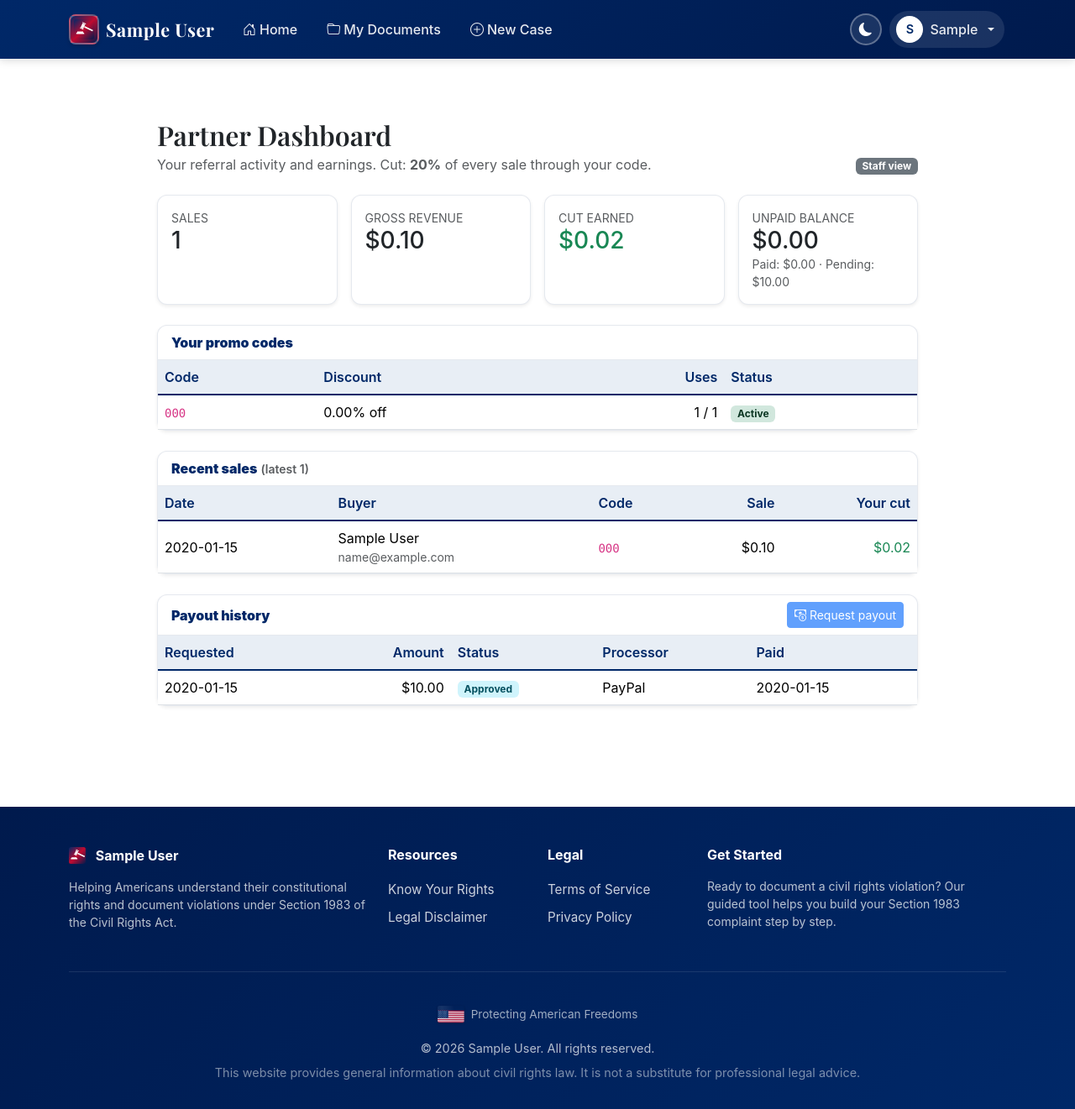
After one commit to LaylaAddi/file-1983, a Django app: page /partner/ in a window 1280 px wide. The commit adds this page. Shown: the whole page at 84% size. Run offline with Django 4.2, Linux system fonts and the light colour scheme; a user stored in the database is signed in; tables that the repository leaves empty hold one stand-in row (values such as "Sample post"); parts of the project's set-up code (start-up, migrations or seed data) failed here and were passed over.

Commit message:
Partner dashboard Phase 2: read-only /partner/ view with sales, cut, payout history

```diff
--- a/config/urls.py
+++ b/config/urls.py
@@ -13,6 +13,7 @@ urlpatterns = [
     path('', include('public_pages.urls')),
     path('accounts/', include('accounts.urls')),
     path('documents/', include('documents.urls')),
+    path('partner/', document_views.partner_dashboard, name='partner_dashboard'),
 
     # Stripe webhook — must be CSRF-exempt; signature verification replaces it
     path('stripe/webhook/', csrf_exempt(document_views.stripe_webhook), name='stripe_webhook'),
--- a/documents/views.py
+++ b/documents/views.py
@@ -1740,3 +1740,23 @@ def stripe_webhook(request):
         # Backstop — catches import errors, attribute errors, anything else.
         logger.exception('Stripe webhook crashed: %s', exc)
         return JsonResponse({'error': f'{type(exc).__name__}: {exc}'}, status=500)
+
+
+
+# ---------------------------------------------------------------------------
+# Partner dashboard — referrers' self-serve view of their sales/cut/payouts
+# ---------------------------------------------------------------------------
+
+def _is_partner(user):
+    return user.is_authenticated and (user.is_revenue_partner or user.is_staff)
+
+
+@login_required
+@user_passes_test(_is_partner)
+def partner_dashboard(request):
+    from .services.partner_stats import get_partner_stats
+
+    stats = get_partner_stats(request.user)
+    return render(request, 'partner/dashboard.html', {
+        'stats': stats,
+    })
--- a/templates/base.html
+++ b/templates/base.html
@@ -123,6 +123,11 @@
                                 <li><a class="dropdown-item" href="{% url 'accounts:profile' %}">
                                     <i class="bi bi-person me-2"></i>Profile
                                 </a></li>
+                                {% if user.is_revenue_partner or user.is_staff %}
+                                <li><a class="dropdown-item" href="{% url 'partner_dashboard' %}">
+                                    <i class="bi bi-cash-coin me-2"></i>Partner Dashboard
+                                </a></li>
+                                {% endif %}
                                 {% if user.is_staff %}
                                 <li><hr class="dropdown-divider"></li>
                                 <li><a class="dropdown-item" href="/{{ ADMIN_URL }}" target="_blank">
--- /dev/null
+++ b/templates/partner/dashboard.html
@@ -0,0 +1,207 @@
+{% extends 'base.html' %}
+
+{% block title %}Partner Dashboard — {{ app_name }}{% endblock %}
+
+{% block content %}
+<div class="container py-5">
+    <div class="row justify-content-center">
+        <div class="col-lg-10">
+
+            <div class="d-flex justify-content-between align-items-end mb-4">
+                <div>
+                    <h2 class="mb-1" style="font-family:'Playfair Display',serif;">Partner Dashboard</h2>
+                    <p class="text-muted mb-0">
+                        Your referral activity and earnings.
+                        Cut: <strong>{{ stats.cut_percent }}%</strong> of every sale through your code.
+                    </p>
+                </div>
+                {% if user.is_staff %}
+                <span class="badge bg-secondary">Staff view</span>
+                {% endif %}
+            </div>
+
+            {# ---------- Summary cards ---------- #}
+            <div class="row g-3 mb-4">
+                <div class="col-md-3 col-6">
+                    <div class="card h-100 shadow-sm">
+                        <div class="card-body">
+                            <div class="text-muted small text-uppercase">Sales</div>
+                            <div class="h3 mb-0">{{ stats.sales_count }}</div>
+                        </div>
+                    </div>
+                </div>
+                <div class="col-md-3 col-6">
+                    <div class="card h-100 shadow-sm">
+                        <div class="card-body">
+                            <div class="text-muted small text-uppercase">Gross revenue</div>
+                            <div class="h3 mb-0">${{ stats.gross_dollars }}</div>
+                        </div>
+                    </div>
+                </div>
+                <div class="col-md-3 col-6">
+                    <div class="card h-100 shadow-sm">
+                        <div class="card-body">
+                            <div class="text-muted small text-uppercase">Cut earned</div>
+                            <div class="h3 mb-0 text-success">${{ stats.cut_dollars }}</div>
+                        </div>
+                    </div>
+                </div>
+                <div class="col-md-3 col-6">
+                    <div class="card h-100 shadow-sm">
+                        <div class="card-body">
+                            <div class="text-muted small text-uppercase">Unpaid balance</div>
+                            <div class="h3 mb-0">${{ stats.unpaid_balance_dollars }}</div>
+                            <div class="small text-muted">
+                                Paid: ${{ stats.paid_out_dollars }}
+                                {% if stats.pending_cents %} · Pending: ${{ stats.pending_dollars }}{% endif %}
+                            </div>
+                        </div>
+                    </div>
+                </div>
+            </div>
+
+            {# ---------- Promo codes ---------- #}
+            <div class="card shadow-sm mb-4">
+                <div class="card-header bg-transparent">
+                    <strong>Your promo codes</strong>
+                </div>
+                <div class="card-body p-0">
+                    {% if stats.codes %}
+                    <div class="table-responsive">
+                        <table class="table table-hover mb-0 align-middle">
+                            <thead>
+                                <tr>
+                                    <th>Code</th>
+                                    <th>Discount</th>
+                                    <th class="text-end">Uses</th>
+                                    <th>Status</th>
+                                </tr>
+                            </thead>
+                            <tbody>
+                                {% for code in stats.codes %}
+                                <tr>
+                                    <td><code>{{ code.code }}</code></td>
+                                    <td>
+                                        {% if code.discount_type == 'percent' %}{{ code.discount_value }}% off
+                                        {% elif code.discount_type == 'fixed' %}${{ code.discount_value }} off
+                                        {% else %}Free access{% endif %}
+                                    </td>
+                                    <td class="text-end">
+                                        {{ code.times_used }}{% if code.max_uses %} / {{ code.max_uses }}{% endif %}
+                                    </td>
+                                    <td>
+                                        {% if code.is_active %}
+                                        <span class="badge bg-success-subtle text-success-emphasis">Active</span>
+                                        {% else %}
+                                        <span class="badge bg-secondary-subtle text-secondary-emphasis">Inactive</span>
+                                        {% endif %}
+                                    </td>
+                                </tr>
+                                {% endfor %}
+                            </tbody>
+                        </table>
+                    </div>
+                    {% else %}
+                    <div class="p-4 text-muted">No promo codes assigned to you yet. Contact support to set one up.</div>
+                    {% endif %}
+                </div>
+            </div>
+
+            {# ---------- Recent sales ---------- #}
+            <div class="card shadow-sm mb-4">
+                <div class="card-header bg-transparent">
+                    <strong>Recent sales</strong>
+                    <span class="text-muted small">(latest {{ stats.recent_sales|length }})</span>
+                </div>
+                <div class="card-body p-0">
+                    {% if stats.recent_sales %}
+                    <div class="table-responsive">
+                        <table class="table table-hover mb-0 align-middle">
+                            <thead>
+                                <tr>
+                                    <th>Date</th>
+                                    <th>Buyer</th>
+                                    <th>Code</th>
+                                    <th class="text-end">Sale</th>
+                                    <th class="text-end">Your cut</th>
+                                </tr>
+                            </thead>
+                            <tbody>
+                                {% for sale in stats.recent_sales %}
+                                <tr>
+                                    <td>{{ sale.used_at|date:"Y-m-d" }}</td>
+                                    <td>
+                                        <div>{{ sale.buyer_name|default:sale.buyer_email }}</div>
+                                        {% if sale.buyer_name %}
+                                        <div class="small text-muted">{{ sale.buyer_email }}</div>
+                                        {% endif %}
+                                    </td>
+                                    <td><code>{{ sale.code }}</code></td>
+                                    <td class="text-end">${{ sale.amount_dollars }}</td>
+                                    <td class="text-end text-success">${{ sale.cut_dollars }}</td>
+                                </tr>
+                                {% endfor %}
+                            </tbody>
+                        </table>
+                    </div>
+                    {% else %}
+                    <div class="p-4 text-muted">No sales yet. Share your promo code to get started.</div>
+                    {% endif %}
+                </div>
+            </div>
+
+            {# ---------- Payout history ---------- #}
+            <div class="card shadow-sm mb-4">
+                <div class="card-header bg-transparent d-flex justify-content-between align-items-center">
+                    <strong>Payout history</strong>
+                    <button type="button" class="btn btn-primary btn-sm" disabled
+                            title="Coming in Phase 3">
+                        <i class="bi bi-cash-coin me-1"></i>Request payout
+                    </button>
+                </div>
+                <div class="card-body p-0">
+                    {% if stats.payouts %}
+                    <div class="table-responsive">
+                        <table class="table table-hover mb-0 align-middle">
+                            <thead>
+                                <tr>
+                                    <th>Requested</th>
+                                    <th class="text-end">Amount</th>
+                                    <th>Status</th>
+                                    <th>Processor</th>
+                                    <th>Paid</th>
+                                </tr>
+                            </thead>
+                            <tbody>
+                                {% for p in stats.payouts %}
+                                <tr>
+                                    <td>{{ p.requested_at|date:"Y-m-d" }}</td>
+                                    <td class="text-end">${{ p.amount }}</td>
+                                    <td>
+                                        {% if p.status == 'paid' %}
+                                        <span class="badge bg-success-subtle text-success-emphasis">Paid</span>
+                                        {% elif p.status == 'approved' %}
+                                        <span class="badge bg-info-subtle text-info-emphasis">Approved</span>
+                                        {% elif p.status == 'pending' %}
+                                        <span class="badge bg-warning-subtle text-warning-emphasis">Pending</span>
+                                        {% else %}
+                                        <span class="badge bg-danger-subtle text-danger-emphasis">Denied</span>
+                                        {% endif %}
+                                    </td>
+                                    <td>{{ p.get_payment_processor_display|default:"—" }}</td>
+                                    <td>{{ p.paid_at|date:"Y-m-d"|default:"—" }}</td>
+                                </tr>
+                                {% endfor %}
+                            </tbody>
+                        </table>
+                    </div>
+                    {% else %}
+                    <div class="p-4 text-muted">No payout requests yet.</div>
+                    {% endif %}
+                </div>
+            </div>
+
+        </div>
+    </div>
+</div>
+{% endblock %}
```
Also changed, not shown: documents/services/partner_stats.py (added, +81 -0 lines).
